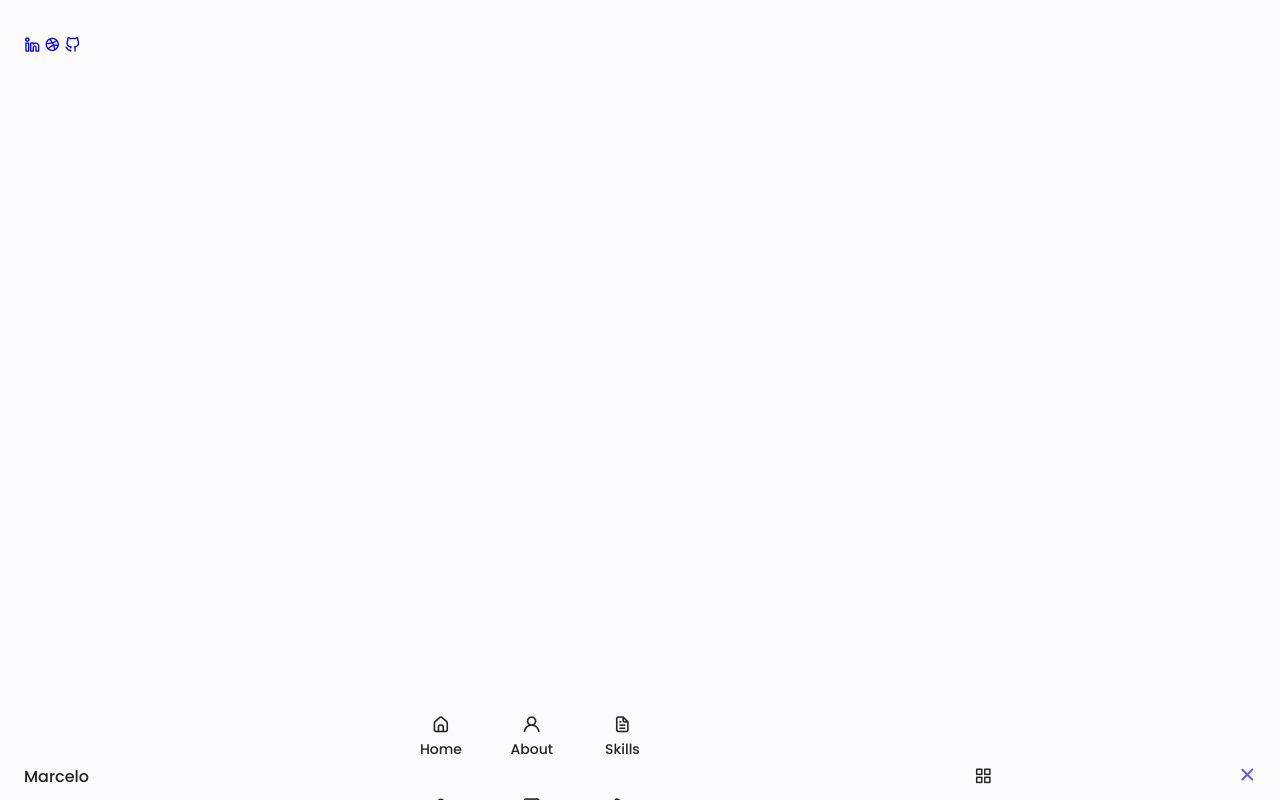
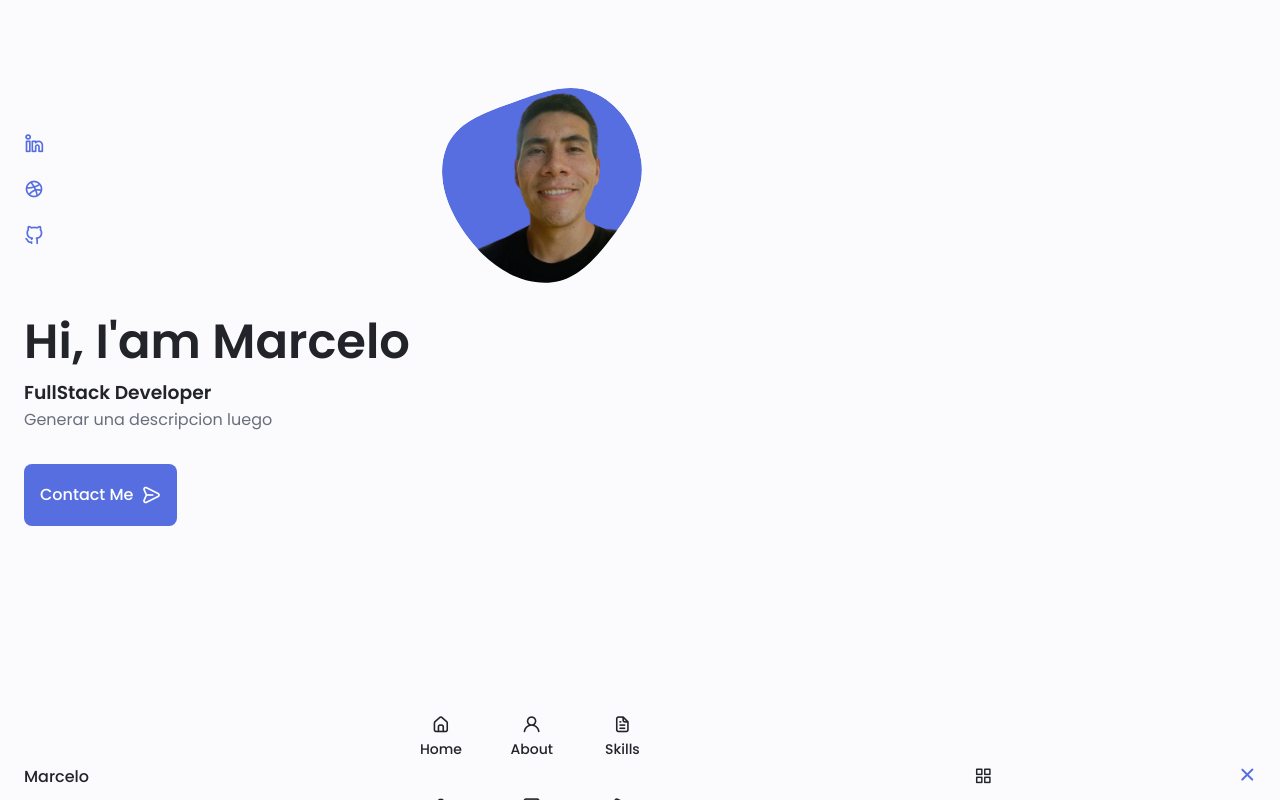
Before and after one commit to marcedevl97l/webPortfolio, a plain HTML site: page index.html in a window 1280 px wide. Drawn offline with nearby package versions, Linux system fonts and the light colour scheme.

Commit message:
se agrego boton de contacto

```diff
--- a/assets/css/styles.css
+++ b/assets/css/styles.css
@@ -6,8 +6,8 @@
 :root {
   --header-height: 3rem;
 
-  /* colors */
-  --hue-color: 250;
+  /* Background all page color */
+  --hue-color: 230;
 
   /* color-selectors */
   --first-color: hsl(var(--hue-color), 69%, 61%);
@@ -229,6 +229,112 @@ img {
 
 /* active-link */
 /* change-background-header */
+
 /* home */
+.home__container {
+  gap: 1rem;
+}
+
+.home__content {
+  grid-template-columns: 5fr 3fr;
+  padding-top: 3.5rem;
+  align-items: center;
+}
+
+.home__social {
+  display: grid;
+  grid-template-columns: max-content;
+  row-gap: 1rem;
+}
+
+.home__social-icon {
+  font-size: 1.25rem;
+  color: var(--first-color);
+}
+
+.home__social-icon:hover {
+  color: var(--first-color-alt);
+}
+
+.home__blob {
+  width: 200px;
+  fill: var(--first-color)
+}
+
+.home__blob-img {
+  /* width: 180px; */
+}
+
+.home__data {
+  grid-column: 1/3;
+}
+
+.home__title {
+  font-size: var(--big-font-size);
+}
+
+.home__subtitle {
+  font-size: var(--h3-font-size);
+  color: var(--text-color);
+  font-weight: var(--font-medium);
+  margin-bottom: var(--mb-0-75);
+}
+
+.home__description {
+  margin-bottom: var(--mb-2);
+}
+
+.home__scroll {
+  display: none;
+}
+
+.home__scroll-button {
+  color: var(--first-color);
+  transition: .3s;
+}
+
+.home__scroll-button:hover {
+  transform: translateY(.25rem);
+}
+
+.home__scroll-mouse {
+  font-size: 2rem;
+}
+
+.home__scroll-name {
+  font-size: var(--small-font-size);
+  color: var(--title-color);
+  font-weight: var(--font-medium);
+  margin-right: var(--mb-0-25);
+}
+
+.home__scroll-arrow {
+  font-size: 1.25rem;
+}
+
 /* buttons */
+.button {
+  display: inline-block;
+  background-color: var(--first-color);
+  color: #fff;
+  padding: 1rem;
+  border-radius: .5rem;
+  font-weight: var(--font-medium);
+}
+
+.button:hover {
+  background-color: var(--first-color-alt);
+}
+
+.button__icon {
+  font-size: 1.25rem;
+  margin-left: var(--mb-0-5);
+  transition: .3s;
+}
+
+.button--flex {
+  display: inline-flex;
+  align-items: center;
+}
+
 /* about */
--- a/index.html
+++ b/index.html
@@ -71,7 +71,7 @@
   <section class="home section" id="home">
     <div class="home__container container grid">
       <div class="home__content grid">
-        <div class="home_social">
+        <div class="home__social">
           <a href="https://www.linkedin.com/in/m1997/" target="_blank" class="home__social-icon">
             <i class="uil uil-linkedin-alt"></i>
           </a>
@@ -85,9 +85,38 @@
           </a>
         </div>
 
+        <div class="home__img">
+          <svg class="home__blob" viewBox="0 0 479 467" xmlns="http://www.w3.org/2000/svg" xmlns:xlink="http://www.w3.org/1999/xlink">
+            <mask id="mask0" mask-type="alpha">
+                <path d="M9.19024 145.964C34.0253 76.5814 114.865 54.7299 184.111 29.4823C245.804 6.98884 311.86 -14.9503 370.735 14.143C431.207 44.026 467.948 107.508 477.191 174.311C485.897 237.229 454.931 294.377 416.506 344.954C373.74 401.245 326.068 462.801 255.442 466.189C179.416 469.835 111.552 422.137 65.1576 361.805C17.4835 299.81 -17.1617 219.583 9.19024 145.964Z"/>
+            </mask>
+            <g mask="url(#mask0)">
+                <path d="M9.19024 145.964C34.0253 76.5814 114.865 54.7299 184.111 29.4823C245.804 6.98884 311.86 -14.9503 370.735 14.143C431.207 44.026 467.948 107.508 477.191 174.311C485.897 237.229 454.931 294.377 416.506 344.954C373.74 401.245 326.068 462.801 255.442 466.189C179.416 469.835 111.552 422.137 65.1576 361.805C17.4835 299.81 -17.1617 219.583 9.19024 145.964Z"/>
+                <image class="home__blob-img" x="12" y="-19" xlink:href="assets/img/perfil.png"/>
+            </g>
+          </svg>
+        </div>
+      </div>
 
+      <div class="home__data">
+        <h1 class="home__title">Hi, I'am Marcelo</h1>
+        <h3 class="home__subtitutle">FullStack Developer</h3>
+        <p class="home__description">Generar una descripcion luego</p>
+        <a href="#contact" class="button button--flex">
+          Contact Me<i class="uil uil-message button__icon"></i>
+        </a>
       </div>
     </div>
+
+    <div class="home__scroll">
+      <a href="#about" class="home__scroll-button button--flex">
+        <i class="uil uil-mouse-alt home__scroll-mouse"></i>
+        <span class="home__scroll-name">Scroll down</span>
+        <i class="uil uil-arrow-down home__scroll-arrow"></i>
+      </a>
+    </div>
+
+  </div>
   </section>
   <!-- about -->
   <!-- skills -->
```
Also changed, not shown: assets/img/blob.svg (added), assets/img/perfil.png (added).
